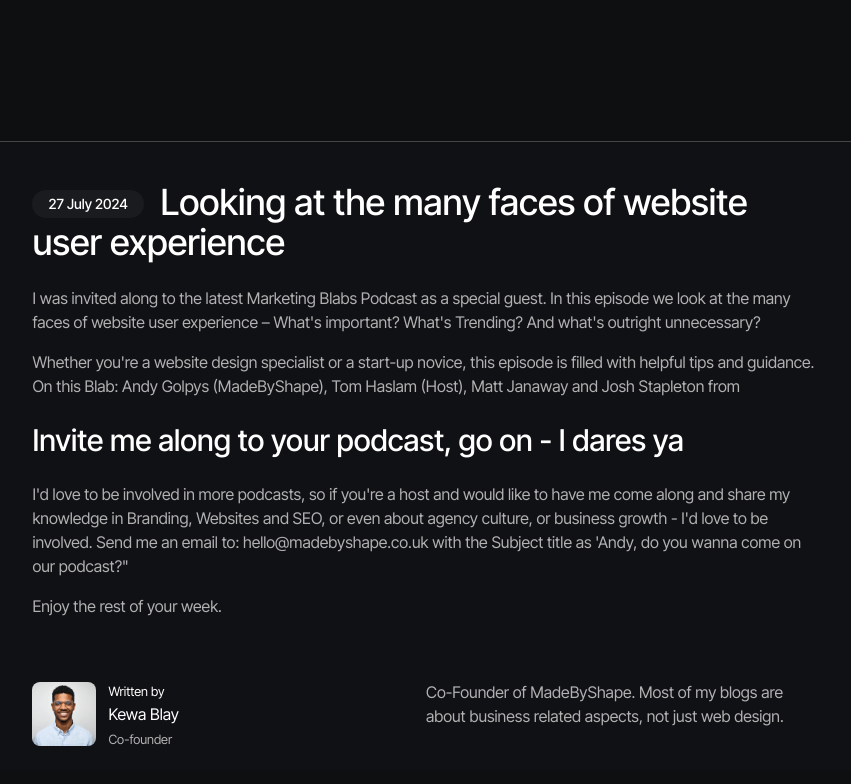
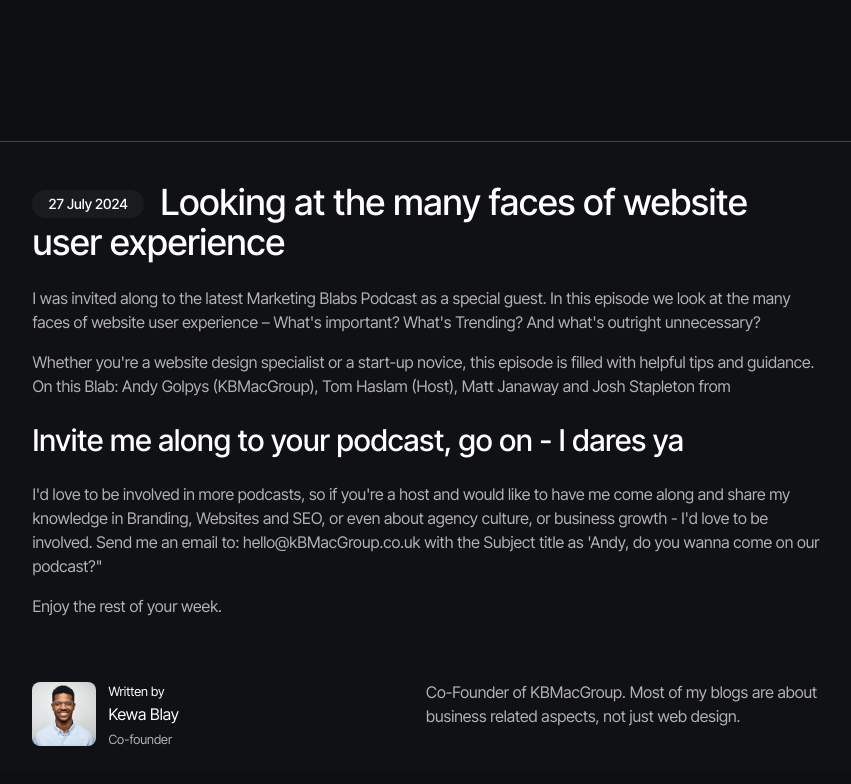
Before and after one commit to kewablay/dailyUI-day-3, a plain HTML site: page index.html in a window 1280 px wide. Shown: the part 635-1419 px from the top of the page, without its empty margins (214-1065 px from the left). Drawn offline with nearby package versions, Linux system fonts and the light colour scheme.

Commit message:
edited text

```diff
--- a/index.html
+++ b/index.html
@@ -112,7 +112,7 @@
           <span class="mt-4 block">
             Whether you're a website design specialist or a start-up novice,
             this episode is filled with helpful tips and guidance. On this Blab:
-            Andy Golpys (MadeByShape), Tom Haslam (Host), Matt Janaway and Josh
+            Andy Golpys (KBMacGroup), Tom Haslam (Host), Matt Janaway and Josh
             Stapleton from
           </span>
         </p>
@@ -124,7 +124,7 @@
           I'd love to be involved in more podcasts, so if you're a host and
           would like to have me come along and share my knowledge in Branding,
           Websites and SEO, or even about agency culture, or business growth -
-          I'd love to be involved. Send me an email to: hello@madebyshape.co.uk
+          I'd love to be involved. Send me an email to: hello@kBMacGroup.co.uk
           with the Subject title as 'Andy, do you wanna come on our podcast?"
 
           <span class="mt-4 block"> Enjoy the rest of your week. </span>
@@ -151,7 +151,7 @@
           </div>
 
           <p class="md:w-[50%] text-[#b1b1b1]">
-            Co-Founder of MadeByShape. Most of my blogs are about business
+            Co-Founder of KBMacGroup. Most of my blogs are about business
             related aspects, not just web design.
           </p>
         </section>
```
